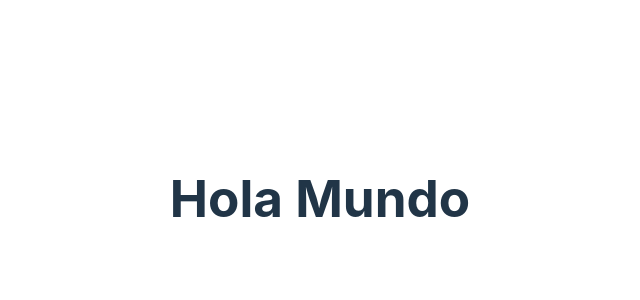
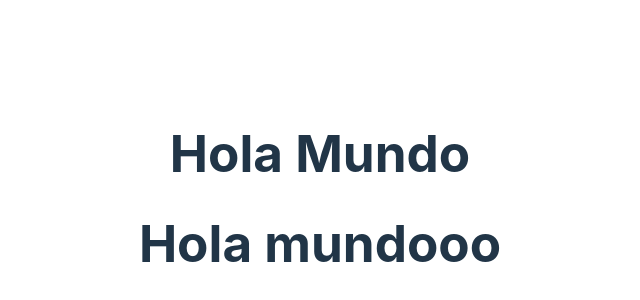
Before and after one commit to LunaFrancisco/github-actions, a Vue app: page / in a window 1280 px wide. Shown: the part 202-502 px from the top of the page, without its empty margins (320-960 px from the left). Built offline with nearby package versions, Linux system fonts and the light colour scheme.

Commit message:
h1 added

```diff
--- a/package.json
+++ b/package.json
@@ -9,7 +9,6 @@
     "build": "vite build",
     "preview": "vite preview",
     "deploy": "gh-pages -d dist"
-
   },
   "dependencies": {
     "gh-pages": "^4.0.0",
--- a/src/App.vue
+++ b/src/App.vue
@@ -6,6 +6,7 @@ import HelloWorld from './components/HelloWorld.vue'
 
 <template>
   <HelloWorld msg="Hola Mundo" />
+  <h1>Hola mundooo</h1>
 </template>
 
 <style scoped>
--- a/vite.config.js
+++ b/vite.config.js
@@ -3,5 +3,6 @@ import vue from '@vitejs/plugin-vue'
 
 // https://vitejs.dev/config/
 export default defineConfig({
-  plugins: [vue()]
+  base: '/github-pages/',
+  plugins: [vue()],
 })
```
Also changed, not shown: 1 other file (tests, documents, lock files or other folders).
